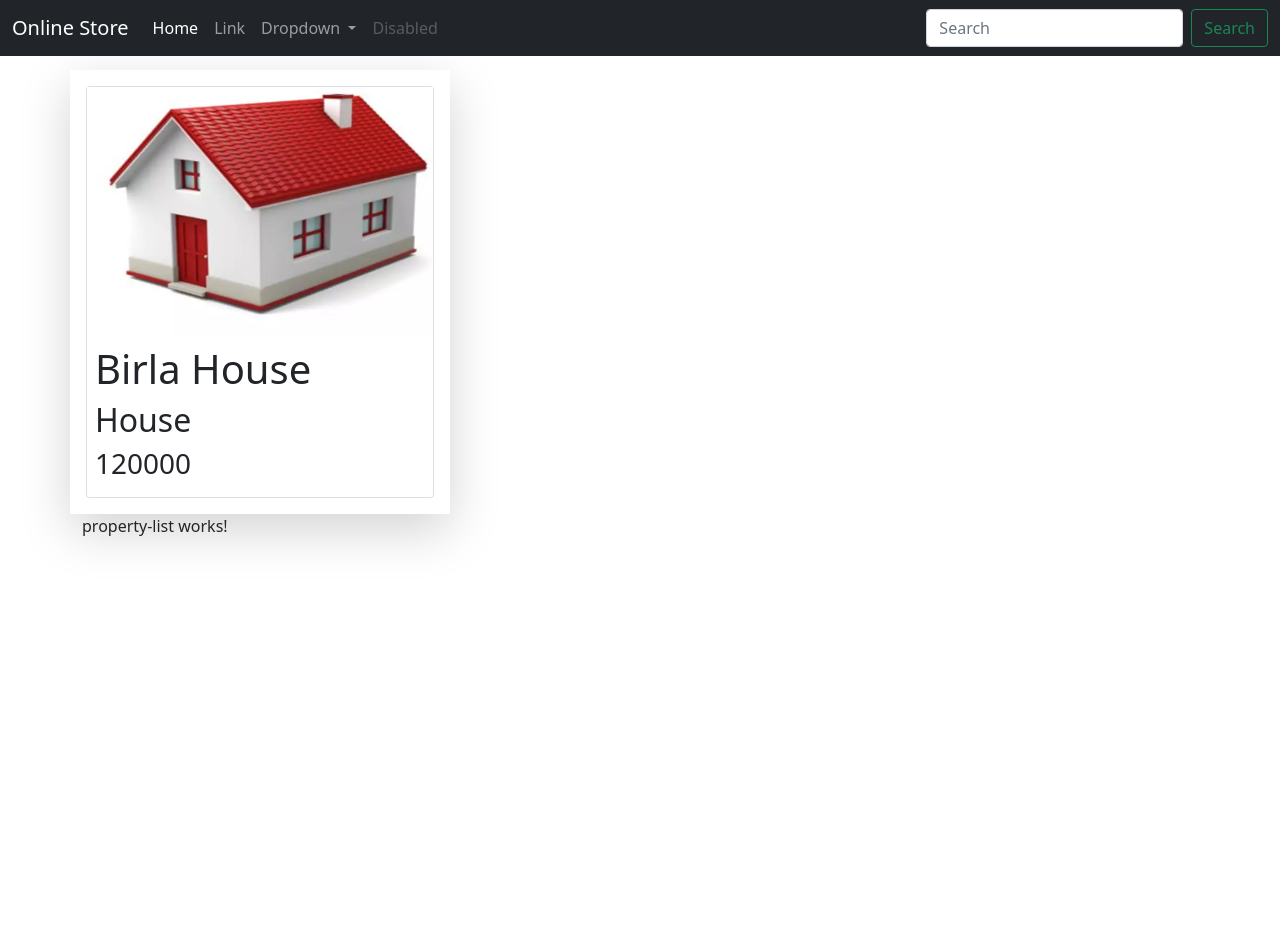
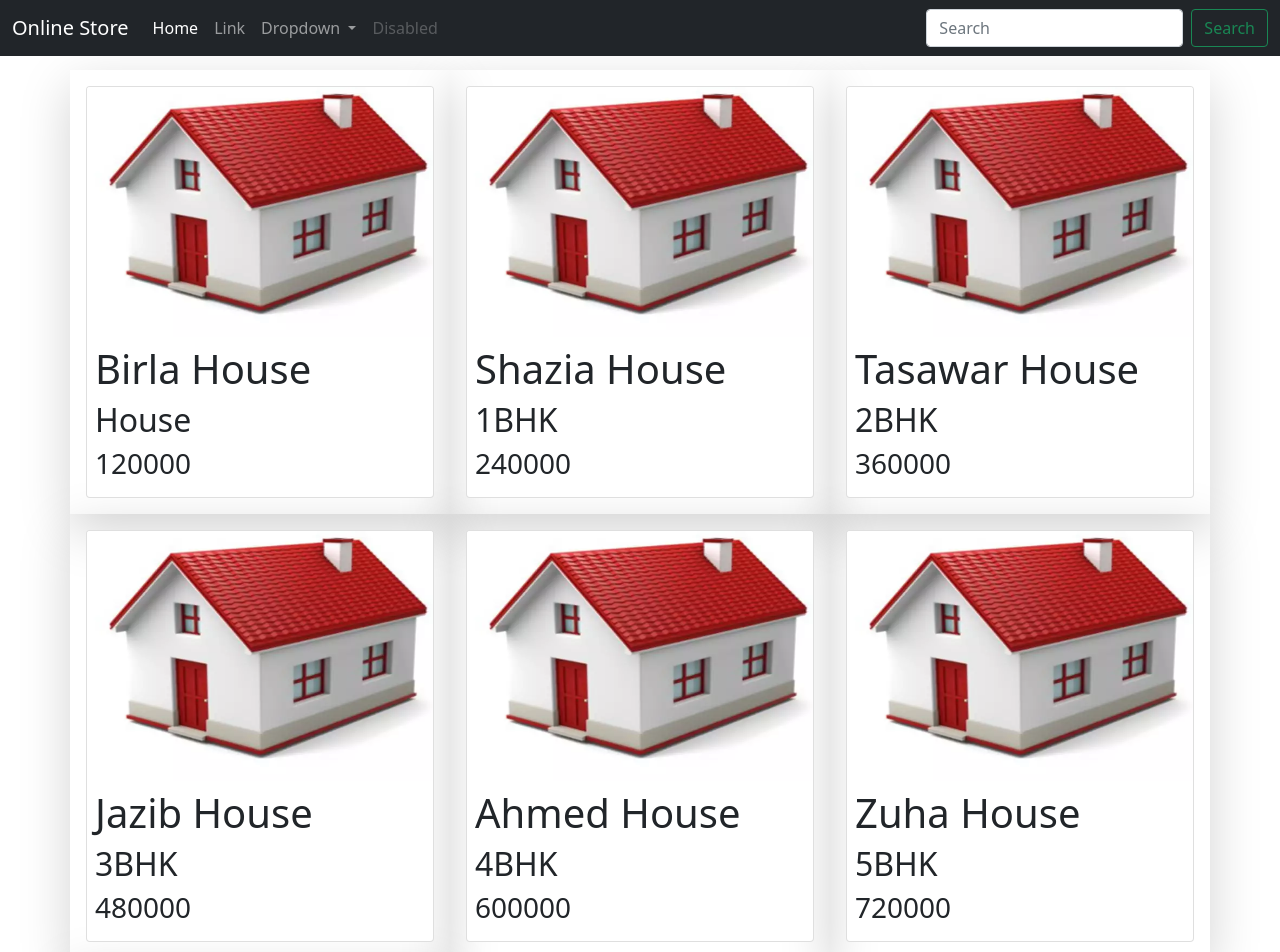
Before and after one commit to tasawarahmed/frontend, an Angular app: page / in a window 1280 px wide. Shown: the top 952 px of the page. Before the commit the page ends 800 px from the top, so only its background shows below. Built offline with nearby package versions, Linux system fonts and the light colour scheme.

Commit message:
animations etc

```diff
--- a/src/app/app.component.html
+++ b/src/app/app.component.html
@@ -1,5 +1,4 @@
 <app-nav-bar></app-nav-bar>
 <div class="container" style="margin-top: 70px">
-  <app-property-card></app-property-card>
   <app-property-list></app-property-list>
 </div>
--- a/src/app/property/property-card/property-card.component.css
+++ b/src/app/property/property-card/property-card.component.css
@@ -1,3 +1,42 @@
-.propImg{
+/* .propImg{
+  height: 250px;
+} */
+
+.card-img-wrapper{
+  overflow: hidden;
+  position: relative;
+}
+
+.card:hover img{
+  transform: scale(1.2, 1.2);
+  transition-duration: 500ms;
+  transition-timing-function: ease-out;
+  height: 250px;
+  opacity: .5;
+}
+
+.card img{
+  transform: scale(1, 1);
+  transition-duration: 500ms;
+  transition-timing-function: ease-out;
   height: 250px;
 }
+
+.member-icons{
+  position: absolute;
+  bottom: -10%;
+  left: 0;
+  right: 0;
+  margin-left: auto;
+  margin-right: auto;
+  opacity: 0;
+}
+
+.card-img-wrapper:hover .member-icons{
+  bottom: 0;
+  opacity: 1;
+}
+
+.animate{
+  transition: all .3s ease-in-out;
+}
--- a/src/app/property/property-card/property-card.component.html
+++ b/src/app/property/property-card/property-card.component.html
@@ -1,12 +1,18 @@
-<div class="row">
-  <div class="shadow-lg col-sm-4 p-3">
-    <div class="card">
-      <img class="propImg" src="assets/images/Default.png" />
-      <div class="card-body p-2">
-        <h1>{{ Property.Name }}</h1>
-        <h2>{{ Property.Type }}</h2>
-        <h3>{{ Property.Price }}</h3>
-      </div>
-    </div>
-    </div>
+<div class="card">
+  <div class="card-img-wrapper">
+    <img class="card-img-top" src="assets/images/Default.png" />
+    <ul class="list-inline text-center member-icons animate">
+      <li class="list-inline-item">
+        <button class="btn btn-primary"><i class="fa-solid fa-pen-to-square"></i></button>
+      </li>
+      <li class="list-inline-item">
+        <button class="btn btn-primary"><i class="fa-solid fa-phone"></i></button>
+      </li>
+    </ul>
+  </div>
+  <div class="card-body p-2">
+    <h1>{{ property.Name }}</h1>
+    <h2>{{ property.Type }}</h2>
+    <h3>{{ property.Price }}</h3>
+  </div>
 </div>
--- a/src/app/property/property-card/property-card.component.ts
+++ b/src/app/property/property-card/property-card.component.ts
@@ -1,4 +1,4 @@
-import { Component, OnInit } from '@angular/core';
+import { Component, Input, OnInit } from '@angular/core';
 
 @Component({
   selector: 'app-property-card',
@@ -7,12 +7,7 @@ import { Component, OnInit } from '@angular/core';
 })
 export class PropertyCardComponent implements OnInit {
 
-  Property: any = {
-    "Id": 1,
-    "Name": "Birla House",
-    "Type": "House",
-    "Price": 120000
-  }
+@Input() property: any;
 
   constructor() { }
 
--- a/src/app/property/property-list/property-list.component.html
+++ b/src/app/property/property-list/property-list.component.html
@@ -1 +1,9 @@
-<p>property-list works!</p>
+<div class="row">
+  <div *ngFor="let Property of Properties" class="shadow-lg col-sm-4 p-3">
+
+<app-property-card [property]="Property">
+
+</app-property-card>
+
+</div>
+</div>
--- a/src/app/property/property-list/property-list.component.ts
+++ b/src/app/property/property-list/property-list.component.ts
@@ -3,13 +3,55 @@ import { Component, OnInit } from '@angular/core';
 @Component({
   selector: 'app-property-list',
   templateUrl: './property-list.component.html',
-  styleUrls: ['./property-list.component.css']
+  styleUrls: ['./property-list.component.css'],
 })
 export class PropertyListComponent implements OnInit {
+  Properties: Array<any> = [
+    {
+      Id: 1,
+      Name: 'Birla House',
+      Type: 'House',
+      Price: 120000,
+    },
+    {
+      Id: 2,
+      Name: 'Shazia House',
+      Type: '1BHK',
+      Price: 240000,
+    },
+    {
+      Id: 3,
+      Name: 'Tasawar House',
+      Type: '2BHK',
+      Price: 360000,
+    },
+    {
+      Id: 4,
+      Name: 'Jazib House',
+      Type: '3BHK',
+      Price: 480000,
+    },
+    {
+      Id: 5,
+      Name: 'Ahmed House',
+      Type: '4BHK',
+      Price: 600000,
+    },
+    {
+      Id: 6,
+      Name: 'Zuha House',
+      Type: '5BHK',
+      Price: 720000,
+    },
+    {
+      Id: 7,
+      Name: 'Aunt House',
+      Type: '6BHK',
+      Price: 840000,
+    }
+  ];
 
-  constructor() { }
+  constructor() {}
 
-  ngOnInit(): void {
-  }
-
+  ngOnInit(): void {}
 }
--- a/src/index.html
+++ b/src/index.html
@@ -1,6 +1,7 @@
 <!doctype html>
 <html lang="en">
 <head>
+  <script src="https://kit.fontawesome.com/3ca2613457.js" crossorigin="anonymous"></script>
   <meta charset="utf-8">
   <title>Onlinestore</title>
   <base href="/">
```
